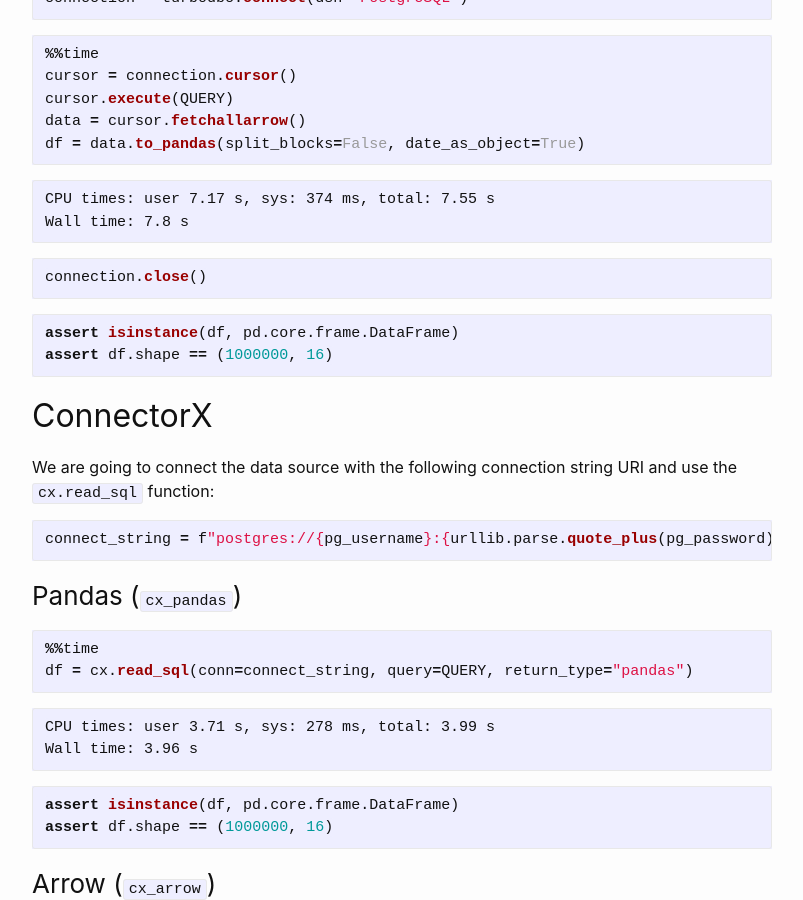
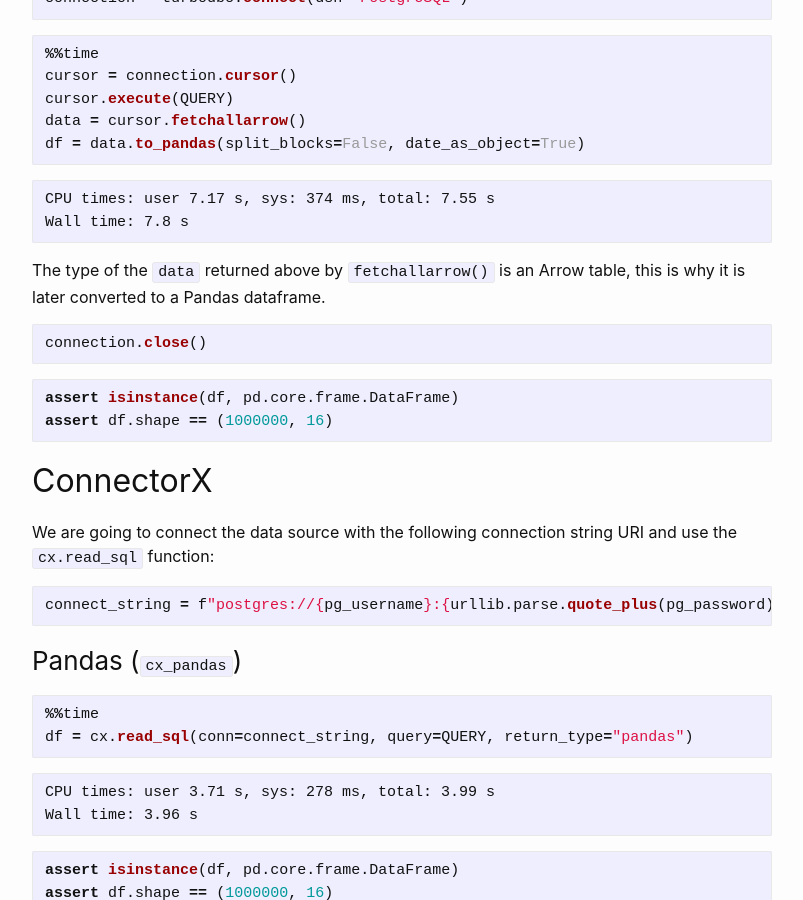
Before and after one commit to aetperf/aetperf.github.io, a Jekyll site: the page built from _posts/2022-04-20-Loading-data-from-PostgreSQL-to-Pandas-with-ConnectorX.md, in a window 1280 px wide and 900 px high, scrolled down 5307 px. Shown: the whole window, without its empty margins (238-1041 px from the left). Built offline with Jekyll 4.4.1, drawn with Linux system fonts in a browser that asks for light colours; comment, search, counter and statistics services are not loaded.

Commit message:
minor update

````diff
--- a/_posts/2022-04-20-Loading-data-from-PostgreSQL-to-Pandas-with-ConnectorX.md
+++ b/_posts/2022-04-20-Loading-data-from-PostgreSQL-to-Pandas-with-ConnectorX.md
@@ -246,6 +246,8 @@
     CPU times: user 7.17 s, sys: 374 ms, total: 7.55 s
     Wall time: 7.8 s
 
+
+The type of the `data` returned above by `fetchallarrow()` is an Arrow table, this is why it is later converted to a Pandas dataframe.
 
 
 ```python
````
